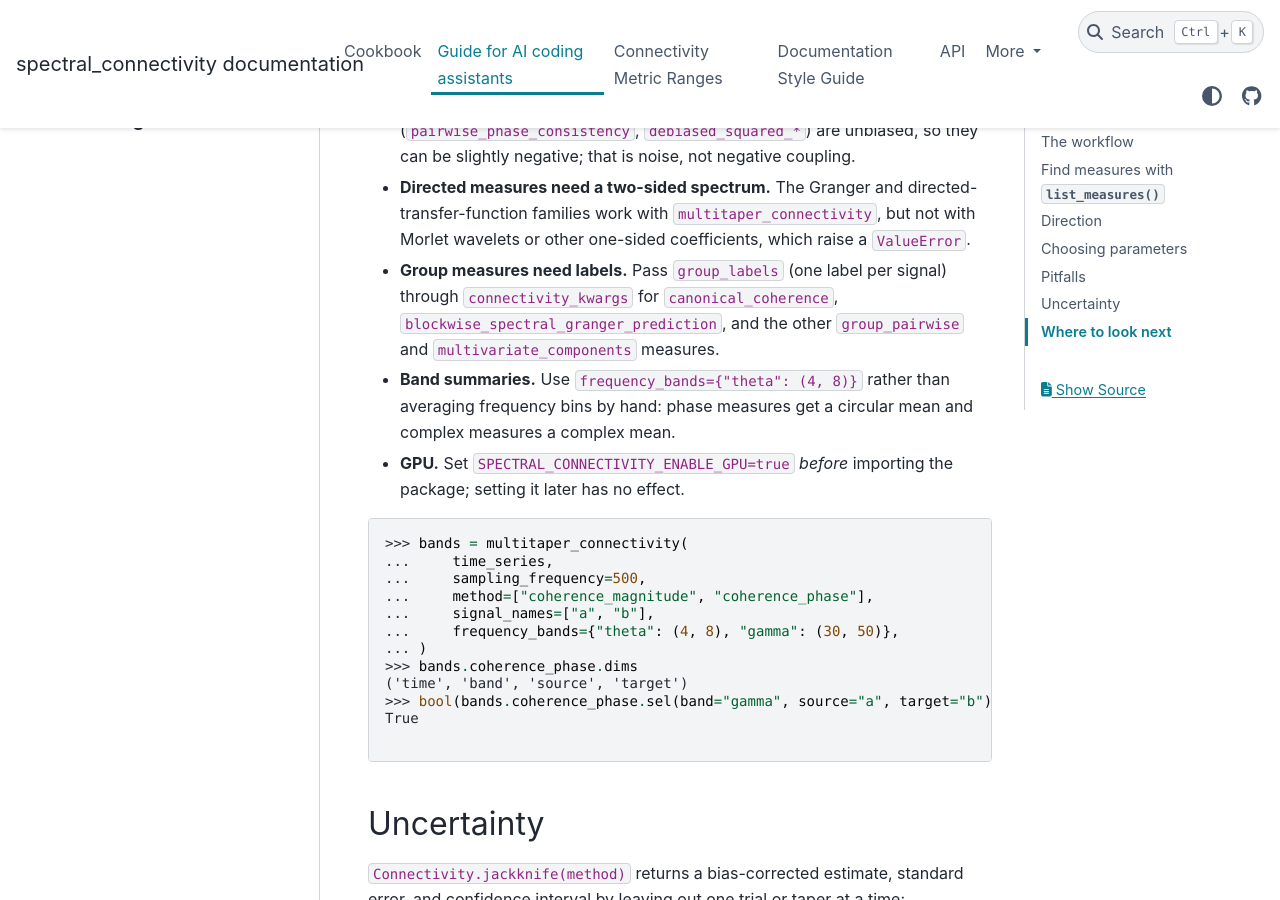
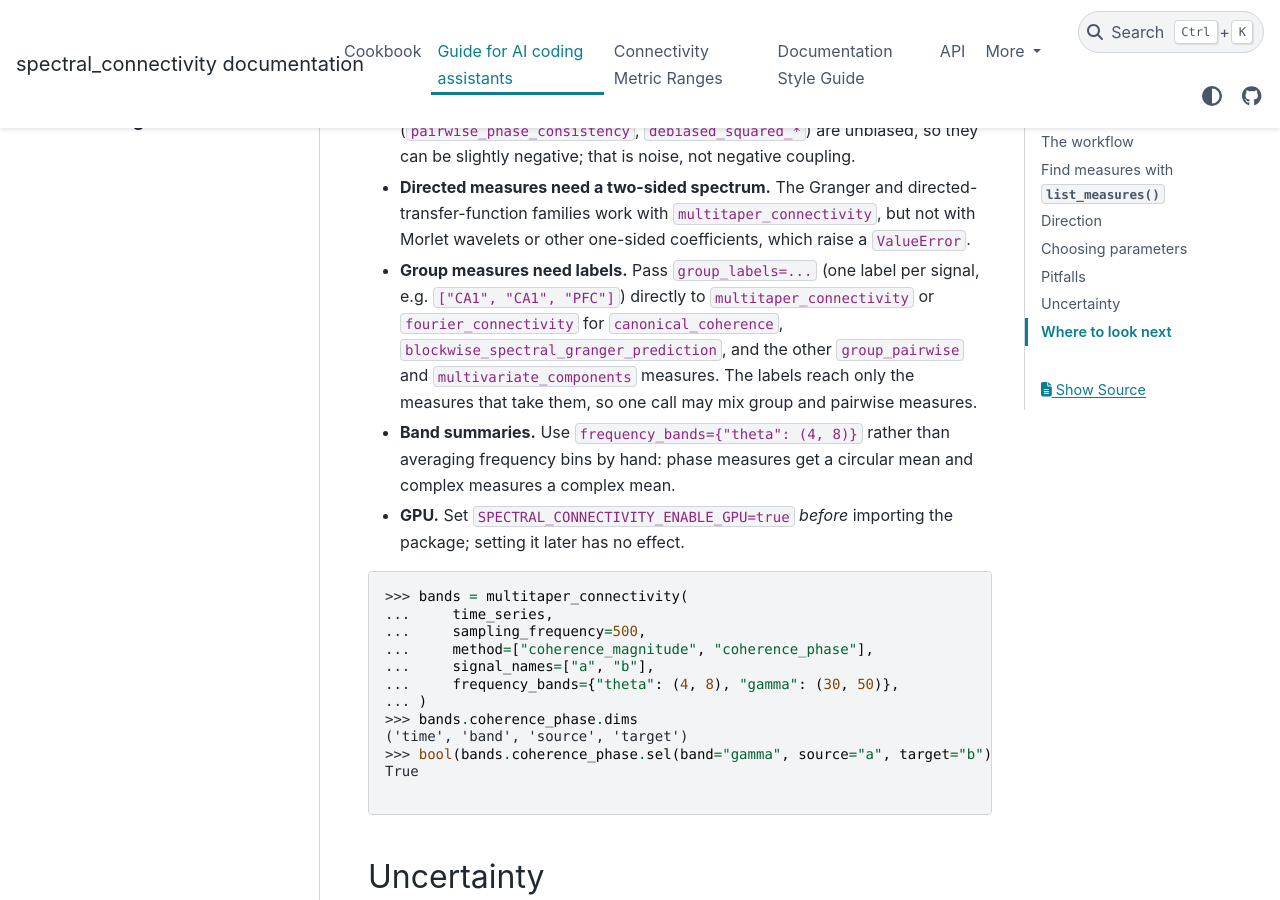
Before and after one commit to Eden-Kramer-Lab/spectral_connectivity, a Sphinx documentation site: the page built from docs/llm_guide.md, in a window 1280 px wide and 900 px high, scrolled down 2781 px. Built offline with Sphinx 7.4.7 and the PyData theme 0.15.4, drawn with Linux system fonts in a browser that asks for light colours; pages that are not in the unit, such as notebooks, are missing from menus; the version number could not be read and is left out.

Commit message:
LLM guide: pass group_labels directly; batches may mix measures
Co-Authored-By: Claude Fable 5.1 <noreply@anthropic.com>

```diff
--- a/docs/llm_guide.md
+++ b/docs/llm_guide.md
@@ -124,10 +124,12 @@ Prefer the wrapper's labeled results so you never index these by hand.
   directed-transfer-function families work with `multitaper_connectivity`, but
   not with Morlet wavelets or other one-sided coefficients, which raise a
   `ValueError`.
-- **Group measures need labels.** Pass `group_labels` (one label per signal)
-  through `connectivity_kwargs` for `canonical_coherence`,
+- **Group measures need labels.** Pass `group_labels=...` (one label per
+  signal, e.g. `["CA1", "CA1", "PFC"]`) directly to `multitaper_connectivity`
+  or `fourier_connectivity` for `canonical_coherence`,
   `blockwise_spectral_granger_prediction`, and the other `group_pairwise` and
-  `multivariate_components` measures.
+  `multivariate_components` measures. The labels reach only the measures that
+  take them, so one call may mix group and pairwise measures.
 - **Band summaries.** Use `frequency_bands={"theta": (4, 8)}` rather than
   averaging frequency bins by hand: phase measures get a circular mean and
   complex measures a complex mean.
```
